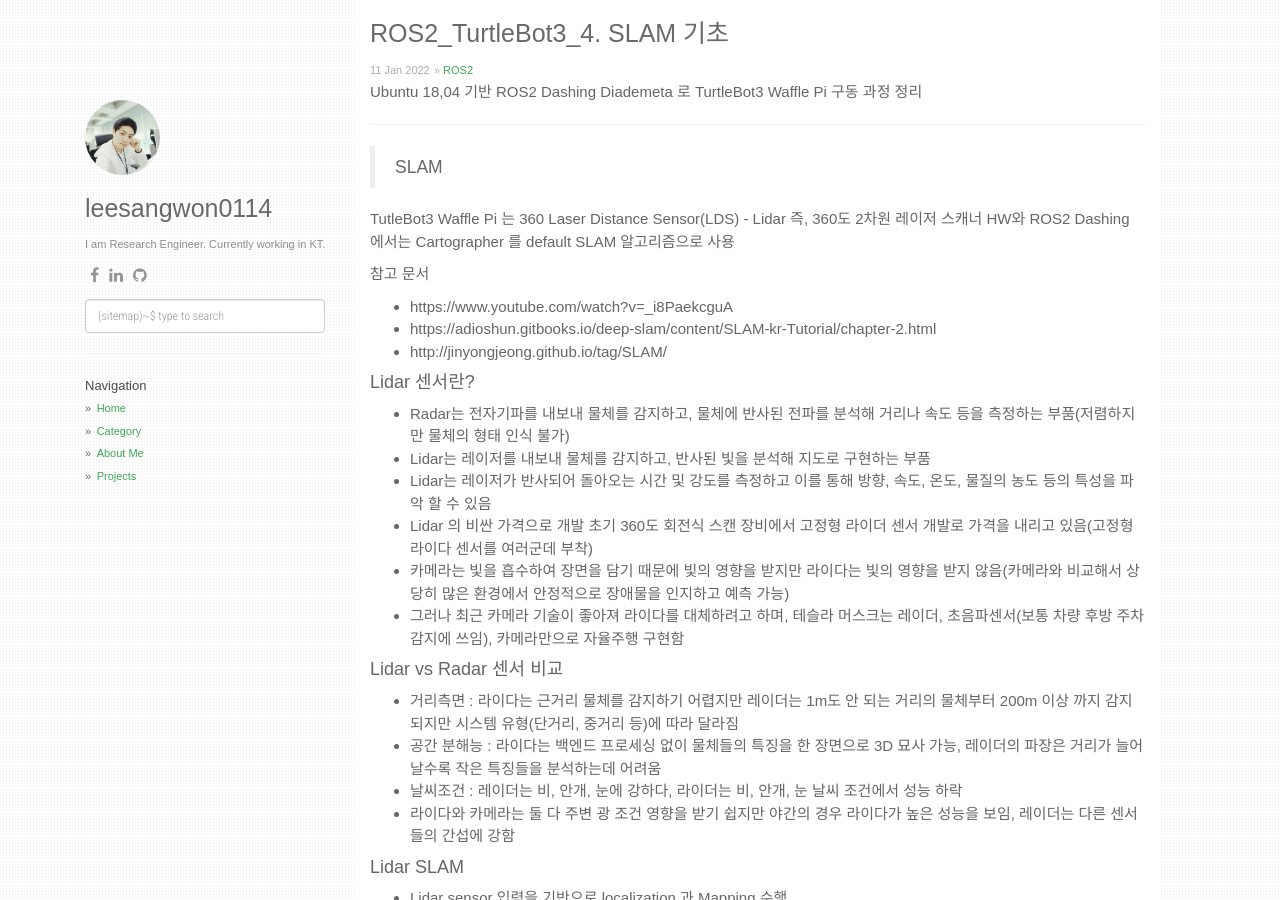
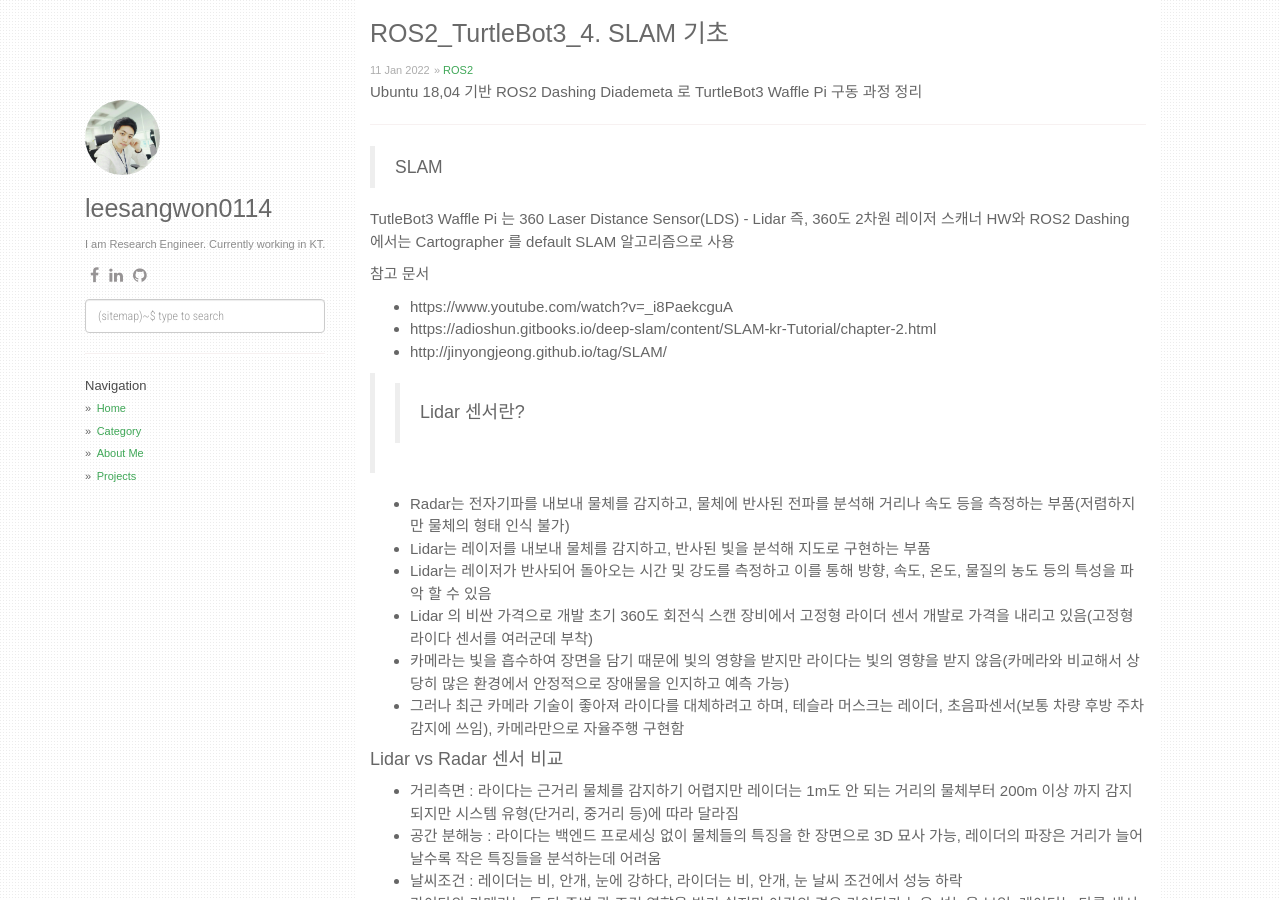
Before and after one commit to leesangwon0114/leesangwon0114.github.io, a Jekyll site: the page built from _posts/2022-01-12-ROS2_TurtleBot3_4.SLAM 기초.markdown, in a window 1280 px wide and 900 px high. Built offline with Jekyll 4.4.1, drawn with Linux system fonts in a browser that asks for light colours; nearby versions of some CDN libraries; formulas are drawn with MathJax 3; comment, search, counter and statistics services are not loaded.

```diff
--- a/_posts/2022-01-12-ROS2_TurtleBot3_4.SLAM 기초.markdown
+++ b/_posts/2022-01-12-ROS2_TurtleBot3_4.SLAM 기초.markdown
@@ -20,7 +20,7 @@ TutleBot3 Waffle Pi 는 360 Laser Distance Sensor(LDS) - Lidar 즉, 360도 2차
 - https://adioshun.gitbooks.io/deep-slam/content/SLAM-kr-Tutorial/chapter-2.html
 - http://jinyongjeong.github.io/tag/SLAM/
 
-#### Lidar 센서란?
+>> #### Lidar 센서란?
 
 - Radar는 전자기파를 내보내 물체를 감지하고, 물체에 반사된 전파를 분석해 거리나 속도 등을 측정하는 부품(저렴하지만 물체의 형태 인식 불가)
 - Lidar는 레이저를 내보내 물체를 감지하고, 반사된 빛을 분석해 지도로 구현하는 부품
```
